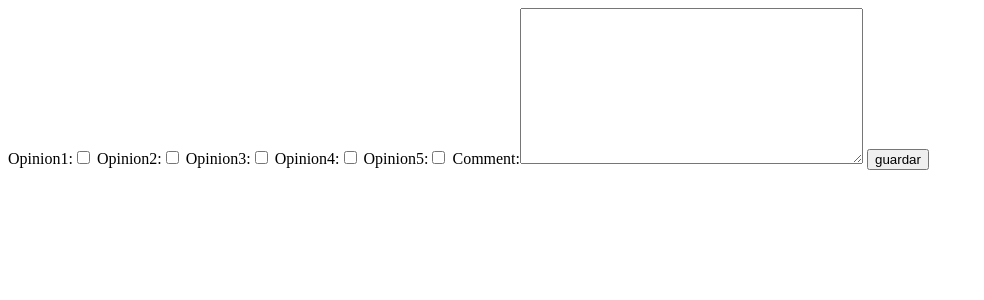
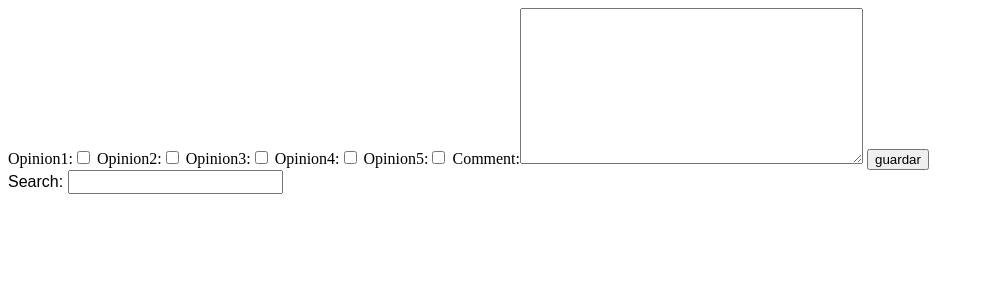
Before and after one commit to UncleMario/tmster, a Django app: template tmster/templates/survey.html in a window 1280 px wide. Shown: the top 300 px of the page, without its empty margins (0-984 px from the left). Run offline with Django 3.2, Linux system fonts and the light colour scheme; the template is opened without the code that fills it: values that come from a table or form of the project are taken from there, others are empty; parts of the project's set-up code (start-up, migrations or seed data) failed here and were passed over; some libraries are stand-ins or nearby versions.

Commit message:
Added search autocompletion support

```diff
--- a/tmster/templates/base.html
+++ b/tmster/templates/base.html
@@ -3,6 +3,9 @@
 	<head>
 		<title></title>
 		<meta charset="utf-8">
+		<link rel="stylesheet" href="http://code.jquery.com/ui/1.10.2/themes/smoothness/jquery-ui.css" type="text/css" media="all" />
+		<script src="http://code.jquery.com/jquery-1.9.1.js" type="text/javascript"></script>
+		<script src="http://code.jquery.com/ui/1.10.2/jquery-ui.js" type="text/javascript"></script>
 	</head>
 	<body>
 		{% block content %}
--- a/tmster/templates/survey.html
+++ b/tmster/templates/survey.html
@@ -1,9 +1,21 @@
 {% extends "base.html" %}
 
 {% block content %}
+<script type="text/javascript">
+	$(function() {
+ 		$("#srch").autocomplete({
+			source: "/search/autocomplete/",
+			minLength: 2,
+		});
+	});
+</script>
 <form action="" method="post" enctype="multipart/form-data">{% csrf_token%}
 	{{ form }}
 	{{ form.errors }}
 	<input type="submit" value="guardar">
 </form>
+<div class="ui-widget">
+  <label for="srch">Search: </label>
+  <input id="srch"></input>
+</div>
 {% endblock %}
--- a/tmster/urls.py
+++ b/tmster/urls.py
@@ -4,7 +4,7 @@ from django.conf import settings
 from django.contrib.auth.views import logout
 from django.contrib import admin
 
-from tmster.engine.views import student, survey
+from tmster.engine.views import student, survey, autocomp
 
 admin.autodiscover()
 
@@ -17,8 +17,6 @@ urlpatterns = patterns('django.views.generic.simple',
 
 	url(r'^student/add/$',student, name ="add student"),
 	url(r'^survey/add/(?P<studentID>\d+)/$',survey, name ="add student"),
-
-
-
+	url(r'^search/autocomplete/$',autocomp, name ="autocomp"),
 
 ) + static(settings.MEDIA_URL, document_root=settings.MEDIA_ROOT)
```
Also changed, not shown: tmster/engine/views.py (+16 -1 lines), tmster/engine/forms.py (line endings or trailing spaces), 1 other file.
